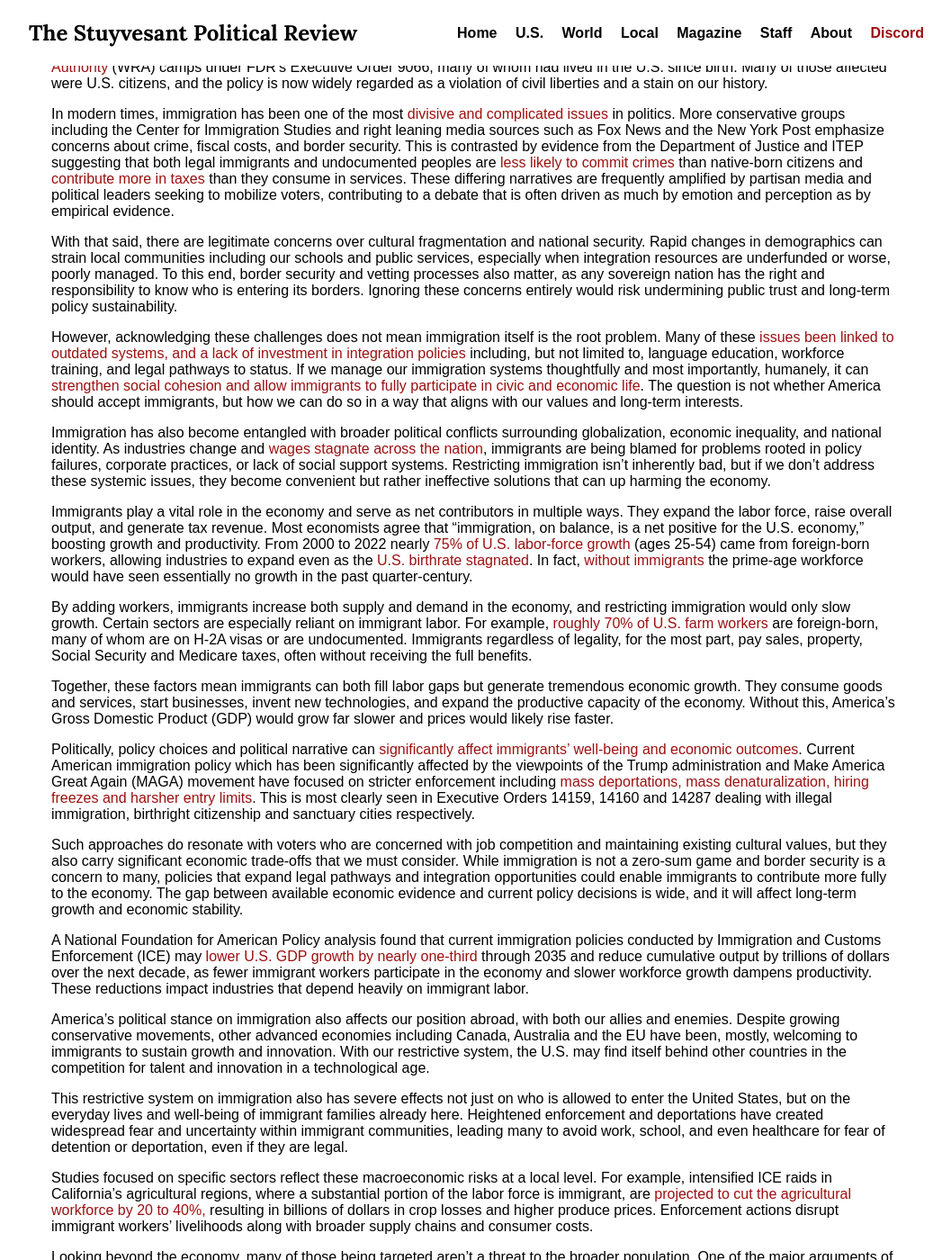
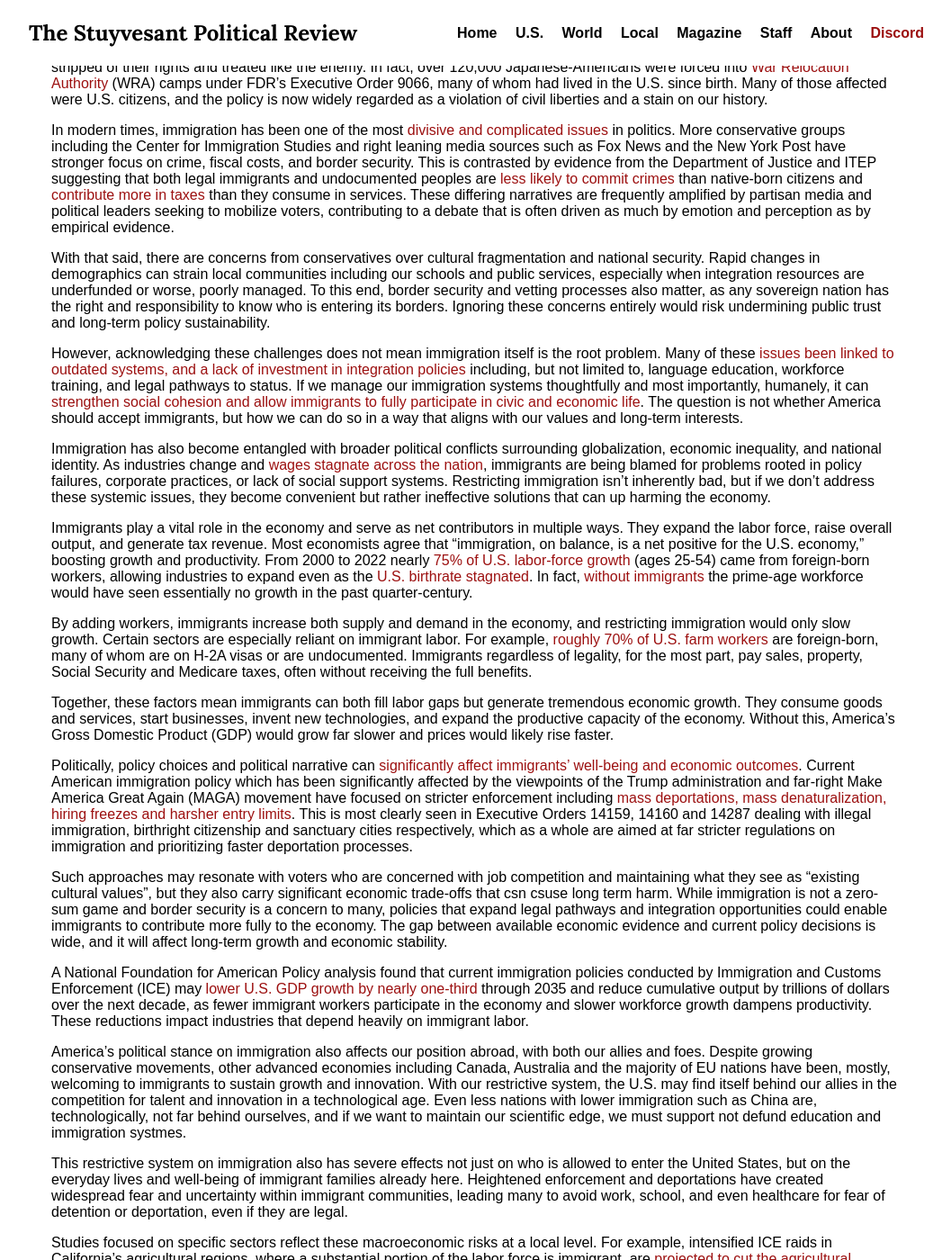
Before and after one commit to stuypoliticalreview/stuypoliticalreview.github.io, a Jekyll site: the page built from _posts/2026-01-3-modern_immigration_policy.md, in a window 1280 px wide and 1400 px high, scrolled down 1161 px. Shown: the whole window at 90% size, without its empty margins (113-1170 px from the left). Built offline with Jekyll 4.4.1, drawn with Linux system fonts in a browser that asks for light colours; some of the changed text lies outside the part shown.

Commit message:
More article stuff

```diff
--- a/_posts/2026-01-3-modern_immigration_policy.md
+++ b/_posts/2026-01-3-modern_immigration_policy.md
@@ -9,7 +9,7 @@ categories: "national"
 excerpt: "A look at how immigration shape's America’s economy and identity."
 ---
 
-U.S. Census data shows that immigrants account for [14% of the U.S. population](https://map.americanimmigrationcouncil.org/locations/national/), yet they have played a significant role in shaping the nation’s demographic composition, labor force, and cultural development. The idea of America as a land of opportunity has [attracted millions from around the world](https://www.pewresearch.org/short-reads/2025/08/21/key-findings-about-us-immigrants/), each bringing with them new perspectives, skills, and cultures that have helped shape the nation's identity. From the first settlers in the 1600s to the waves of European immigrants in the 19th and early 20th centuries, to more recent arrivals from Latin America, Asia, and Africa, immigration has been central to America's story.
+U.S. Census data shows that immigrants account for [14% of the U.S. population](https://map.americanimmigrationcouncil.org/locations/national/), yet they have played a significant role in shaping the nation’s demographic composition, labor force, and cultural development. The idea of America as a land of opportunity has [attracted millions from around the world](https://www.pewresearch.org/short-reads/2025/08/21/key-findings-about-us-immigrants/), each bringing with them new perspectives, skills, and cultures that have helped shape the nation's identity. Starting with the first settlers in the 1600s then the influx of European immigrants in the 19th and early 20th centuries, and then to more recent arrivals from Latin America, Asia, and Africa, immigration has been central to America's cultural and social foundation.
 
 To many, the concept of "[American exceptionalism](https://www.britannica.com/topic/American-exceptionalism)" is tied to the country's ability to welcome people from all over the world, offering a promise of freedom, upward mobility, and the pursuit of a better life. Early immigrants helped build the nation's economy taking lower paying jobs in industries such as [construction, agriculture and manufacturing](https://pmc.ncbi.nlm.nih.gov/articles/PMC2760060/). These sectors were essential in shaping the infrastructure and economy of the United States. Over time, many of these immigrants [experienced upward economic mobility](https://economics.princeton.edu/working-papers/intergenerational-mobility-of-immigrants-over-two-centuries/) with [one-quarter of entrepreneurs](https://www.americanimmigrationcouncil.org/press-release/immigrants-keep-economy-strong-as-congress-debates-mass-deportation/#:~:text=4,the%20labor%20shortage%20in%20the) in the nation being foreign born, contributing to the country's overall growth and prosperity.
 
@@ -19,9 +19,9 @@ As immigration from European nations such as Ireland, Germany or Italy along wit
 
 The 20th century wouldn't be much better and the World Wars would make life for many immigrants worse. Anti-German sentiment would rise during both wars, and German-Americans were used as scapegoats, with many references to their culture being erased. Japanese-Americans had it just as poorly during the Second, if not worse, many were forced into internment camps where they were stripped of their rights and treated like the enemy. In fact, over 120,000 Japanese-Americans were forced into [War Relocation Authority](https://www.archives.gov/research/guide-fed-records/groups/210.html) (WRA) camps under FDR's Executive Order 9066, many of whom had lived in the U.S. since birth. Many of those affected were U.S. citizens, and the policy is now widely regarded as a violation of civil liberties and a stain on our history.
 
-In modern times, immigration has been one of the most [divisive and complicated issues](https://www.cfr.org/backgrounder/us-immigration-debate-0) in politics. More conservative groups including the Center for Immigration Studies and right leaning media sources such as Fox News and the New York Post emphasize concerns about crime, fiscal costs, and border security. This is contrasted by evidence from the Department of Justice and ITEP suggesting that both legal immigrants and undocumented peoples are [less likely to commit crimes](https://docs.house.gov/meetings/JU/JU01/20250122/117827/HHRG-119-JU01-20250122-SD004.pdf) than native-born citizens and [contribute more in taxes](https://itep.org/undocumented-immigrants-taxes-2024/) than they consume in services. These differing narratives are frequently amplified by partisan media and political leaders seeking to mobilize voters, contributing to a debate that is often driven as much by emotion and perception as by empirical evidence.
+In modern times, immigration has been one of the most [divisive and complicated issues](https://www.cfr.org/backgrounder/us-immigration-debate-0) in politics. More conservative groups including the Center for Immigration Studies and right leaning media sources such as Fox News and the New York Post have stronger focus on crime, fiscal costs, and border security. This is contrasted by evidence from the Department of Justice and ITEP suggesting that both legal immigrants and undocumented peoples are [less likely to commit crimes](https://docs.house.gov/meetings/JU/JU01/20250122/117827/HHRG-119-JU01-20250122-SD004.pdf) than native-born citizens and [contribute more in taxes](https://itep.org/undocumented-immigrants-taxes-2024/) than they consume in services. These differing narratives are frequently amplified by partisan media and political leaders seeking to mobilize voters, contributing to a debate that is often driven as much by emotion and perception as by empirical evidence.
 
-With that said, there are legitimate concerns over cultural fragmentation and national security. Rapid changes in demographics can strain local communities including our schools and public services, especially when integration resources are underfunded or worse, poorly managed. To this end, border security and vetting processes also matter, as any sovereign nation has the right and responsibility to know who is entering its borders. Ignoring these concerns entirely would risk undermining public trust and long-term policy sustainability.
+With that said, there are concerns from conservatives over cultural fragmentation and national security. Rapid changes in demographics can strain local communities including our schools and public services, especially when integration resources are underfunded or worse, poorly managed. To this end, border security and vetting processes also matter, as any sovereign nation has the right and responsibility to know who is entering its borders. Ignoring these concerns entirely would risk undermining public trust and long-term policy sustainability.
 
 However, acknowledging these challenges does not mean immigration itself is the root problem. Many of these [issues been linked to outdated systems, and a lack of investment in integration policies](https://www.epi.org/publication/u-s-benefits-from-immigration/) including, but not limited to, language education, workforce training, and legal pathways to status. If we manage our immigration systems thoughtfully and most importantly, humanely, it can [strengthen social cohesion and allow immigrants to fully participate in civic and economic life](https://www.iom.int/sites/g/files/tmzbdl2616/files/2018-07/IOM-Thematic-Paper-Integration-and-Social-Cohesion.pdf). The question is not whether America should accept immigrants, but how we can do so in a way that aligns with our values and long-term interests.
 
@@ -33,13 +33,13 @@ By adding workers, immigrants increase both supply and demand in the economy, an
 
 Together, these factors mean immigrants can both fill labor gaps but generate tremendous economic growth. They consume goods and services, start businesses, invent new technologies, and expand the productive capacity of the economy. Without this, America's Gross Domestic Product (GDP) would grow far slower and prices would likely rise faster.
 
-Politically, policy choices and political narrative can [significantly affect immigrants' well-being and economic outcomes](https://www.apa.org/monitor/2025/07-08/mental-health-immigration-policy). Current American immigration policy which has been significantly affected by the viewpoints of the Trump administration and Make America Great Again (MAGA) movement have focused on stricter enforcement including [mass deportations, mass denaturalization, hiring freezes and harsher entry limits](https://www.axios.com/2025/12/03/trump-immigration-denaturalization-asylum-maga). This is most clearly seen in Executive Orders 14159, 14160 and 14287 dealing with illegal immigration, birthright citizenship and sanctuary cities respectively.
+Politically, policy choices and political narrative can [significantly affect immigrants' well-being and economic outcomes](https://www.apa.org/monitor/2025/07-08/mental-health-immigration-policy). Current American immigration policy which has been significantly affected by the viewpoints of the Trump administration and far-right Make America Great Again (MAGA) movement have focused on stricter enforcement including [mass deportations, mass denaturalization, hiring freezes and harsher entry limits](https://www.axios.com/2025/12/03/trump-immigration-denaturalization-asylum-maga). This is most clearly seen in Executive Orders 14159, 14160 and 14287 dealing with illegal immigration, birthright citizenship and sanctuary cities respectively, which as a whole are aimed at far stricter regulations on immigration and prioritizing faster deportation processes.
 
-Such approaches do resonate with voters who are concerned with job competition and maintaining existing cultural values, but they also carry significant economic trade-offs that we must consider. While immigration is not a zero-sum game and border security is a concern to many, policies that expand legal pathways and integration opportunities could enable immigrants to contribute more fully to the economy. The gap between available economic evidence and current policy decisions is wide, and it will affect long-term growth and economic stability.
+Such approaches may resonate with voters who are concerned with job competition and maintaining what they see as "existing cultural values", but they also carry significant economic trade-offs that csn csuse long term harm. While immigration is not a zero-sum game and border security is a concern to many, policies that expand legal pathways and integration opportunities could enable immigrants to contribute more fully to the economy. The gap between available economic evidence and current policy decisions is wide, and it will affect long-term growth and economic stability.
 
 A National Foundation for American Policy analysis found that current immigration policies conducted by Immigration and Customs Enforcement (ICE) may [lower U.S. GDP growth by nearly one-third](https://nfap.com/wp-content/uploads/2025/10/Economic-Impact-of-Trump-Admin-Immigration-Pollicies.DAY-OF-RELEASE.Oct-2025.pdf) through 2035 and reduce cumulative output by trillions of dollars over the next decade, as fewer immigrant workers participate in the economy and slower workforce growth dampens productivity. These reductions impact industries that depend heavily on immigrant labor.
 
-America's political stance on immigration also affects our position abroad, with both our allies and enemies. Despite growing conservative movements, other advanced economies including Canada, Australia and the EU have been, mostly, welcoming to immigrants to sustain growth and innovation. With our restrictive system, the U.S. may find itself behind other countries in the competition for talent and innovation in a technological age.
+America's political stance on immigration also affects our position abroad, with both our allies and foes. Despite growing conservative movements, other advanced economies including Canada, Australia and the majority of EU nations have been, mostly, welcoming to immigrants to sustain growth and innovation. With our restrictive system, the U.S. may find itself behind our allies in the competition for talent and innovation in a technological age. Even less nations with lower immigration such as China are, technologically, not far behind ourselves, and if we want to maintain our scientific edge, we must support not defund education and immigration systmes.
 
 This restrictive system on immigration also has severe effects not just on who is allowed to enter the United States, but on the everyday lives and well-being of immigrant families already here. Heightened enforcement and deportations have created widespread fear and uncertainty within immigrant communities, leading many to avoid work, school, and even healthcare for fear of detention or deportation, even if they are legal.
 
@@ -51,4 +51,4 @@ And while social media may make the situation look very one-sided, the majority
 
 Those being detained by ICE are not being treated humanely. Across the country previously hidden reports from the DHS's Office for Civil Rights and Civil Liberties have shown that those being held in ICE detention centres are not being given basic sanitary or medical care. Basic wound care, feminine hygiene products, and necessary medications are not being provided. Regardless of political views, human rights should be placed first and foremost.
 
-While there is no single solution, there is broad agreement that the U.S. immigration system requires reform. A balanced approach should combine effective border management, humane enforcement, expanded legal pathways, and stronger integration support. Both Republicans and Democrats have concerns and beliefs that should be respected, and only by engaging with one another, can we find common ground. Immigration, when managed responsibly, can function not as a threat but as an economic, social, and humanitarian asset.
+While there is no single solution, there is broad agreement that the U.S. immigration system requires reform. Future approachs should focus on maintaining effective border management, humane enforcement, expanded legal pathways, and stronger integration support. Both Republicans and Democrats have concerns and beliefs that should be respected, and only by engaging with one another, can we find common ground. Immigration, when managed responsibly, can function not as a threat but as an economic, social, and humanitarian benifit to the nation.
```
